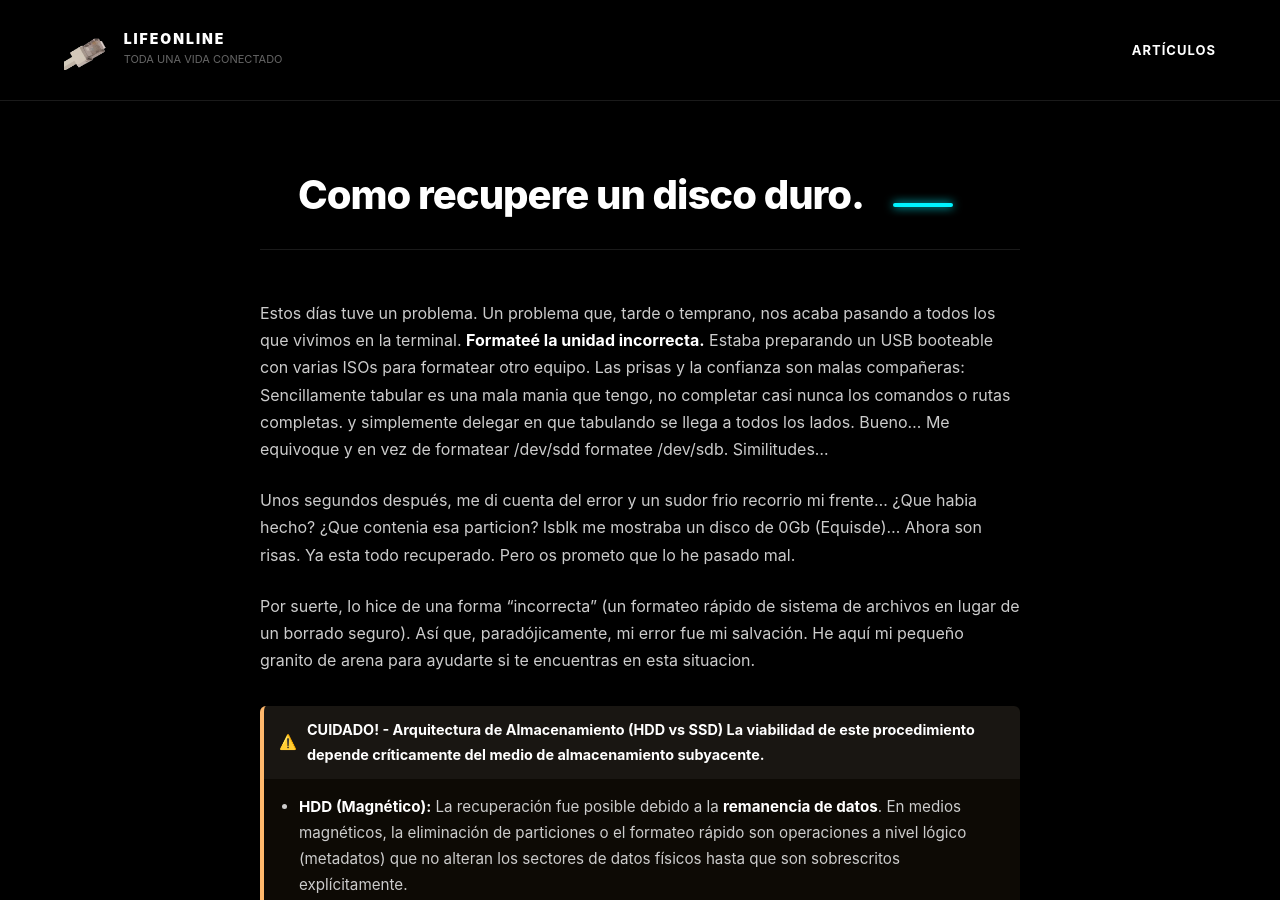
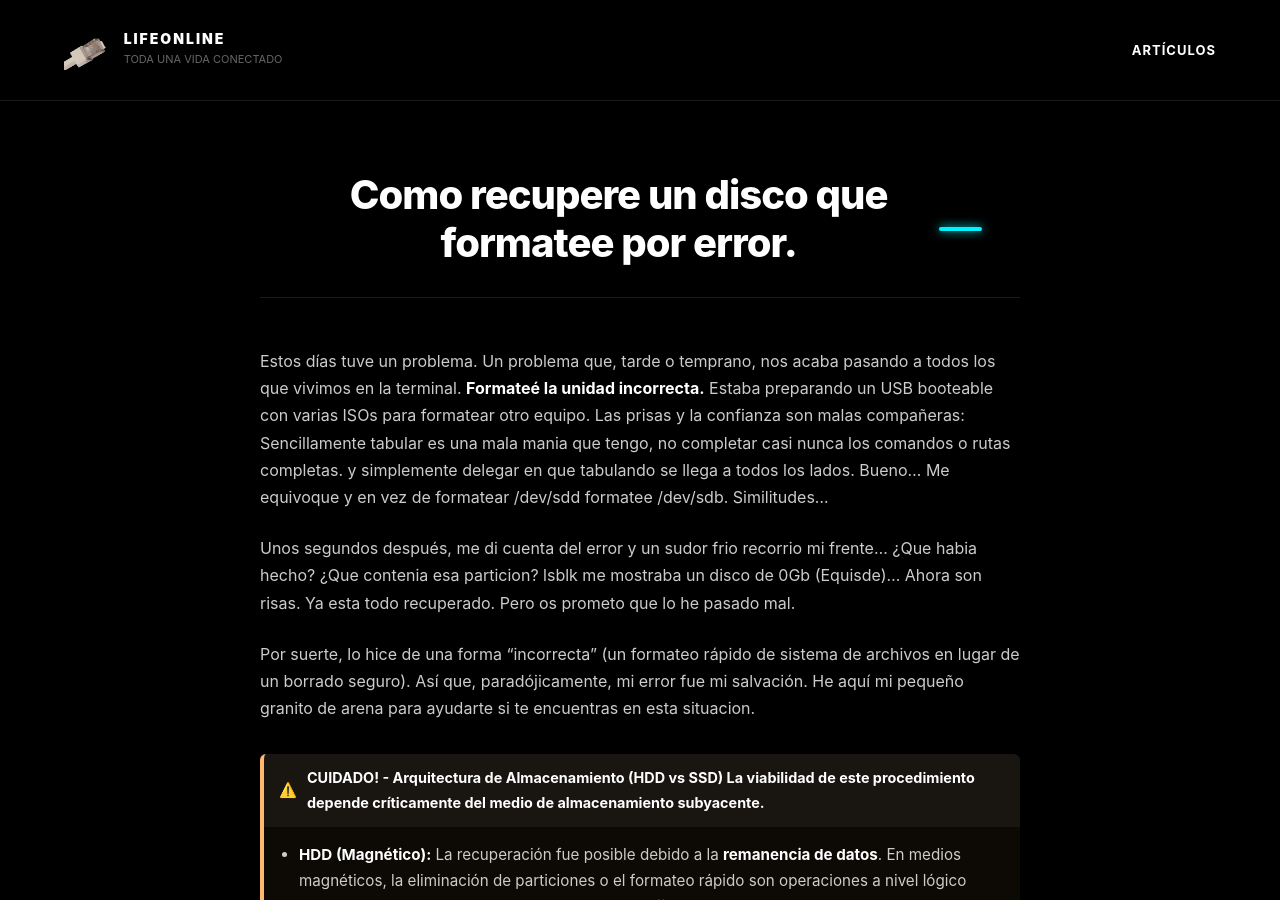
Before and after one commit to 0xR0K/0xR0K.github.io, a Jekyll site: the page built from _articulos/Forense/recuperacion-disco.md, in a window 1280 px wide and 900 px high. Built offline with Jekyll 4.4.1, drawn with Linux system fonts in a browser that asks for light colours.

Commit message:
Actualizaciones

```diff
--- a/_articulos/Forense/recuperacion-disco.md
+++ b/_articulos/Forense/recuperacion-disco.md
@@ -1,5 +1,5 @@
 ---
-title: Como recupere un disco duro.
+title: Como recupere un disco que formatee por error.
 date: 2025-11-15 11:33
 layout: post
 categories: [Forense]
```
